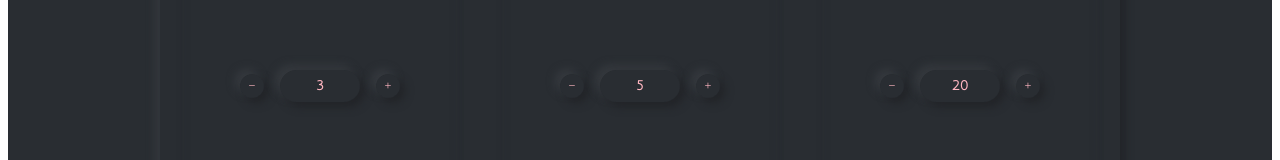
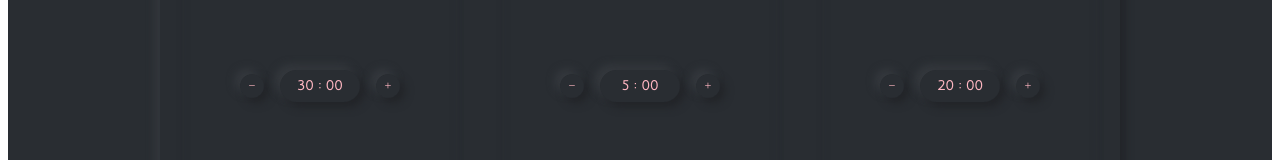
Before and after one commit to mattdeann/pomodoro, a React (Create React App) app: page / in a window 1280 px wide. Shown: the part 261-421 px from the top of the page. Built offline with nearby package versions, Linux system fonts and the light colour scheme.

Commit message:
Display formatted times

```diff
--- a/src/TimersBox/TimersBox.js
+++ b/src/TimersBox/TimersBox.js
@@ -12,9 +12,9 @@ class TimersBox extends React.Component {
   constructor() {
     super()
     this.state = {
-      workTime: 3,
-      shortTime: 5,
-      longTime: 20,
+      workTime: 1800,
+      shortTime: 300,
+      longTime: 1200,
       canPress: "auto",
       storedTime: 0
     }
@@ -22,13 +22,13 @@ class TimersBox extends React.Component {
 
   increment = (timerType) => {
     this.setState(prevState => ({
-      [timerType]: prevState[timerType] += 1
+      [timerType]: prevState[timerType] += 60
     }))
   }
 
   decrement = (timerType) => {
     this.setState(prevState => ({
-      [timerType]: prevState[timerType] -= 1
+      [timerType]: prevState[timerType] -= 60
     }))
   }
 
@@ -58,25 +58,38 @@ class TimersBox extends React.Component {
     let timer = setInterval(() => this.countDown(timer, timerType), 1000)
   }
 
+  formatTime = (time) => {
+    const minutes = Math.floor(time / 60)
+    console.log(minutes)
+    const seconds = time % 60
+    const formattedSeconds = seconds - 10 < 0 ? `0${seconds}` : seconds
+
+    return `${minutes.toFixed()} : ${formattedSeconds}`
+  }
+
   render() {
+    const formattedWork = this.formatTime(this.state.workTime);
+    const formattedShort = this.formatTime(this.state.shortTime);
+    const formattedLong = this.formatTime(this.state.longTime);
+
     return (
       <section className="timers-box">
         <WorkTimer
-          workTime={this.state.workTime}
+          workTime={formattedWork}
           startTimer={this.startTimer}
           increment={this.increment}
           decrement={this.decrement}
           canPress={this.state.canPress}
         />
         <ShortBreakTimer
-          shortTime={this.state.shortTime}
+          shortTime={formattedShort}
           startTimer={this.startTimer}
           increment={this.increment}
           decrement={this.decrement}
           canPress={this.state.canPress}
         />
         <LongBreakTimer
-          longTime={this.state.longTime}
+          longTime={formattedLong}
           startTimer={this.startTimer}
           increment={this.increment}
           decrement={this.decrement}
```
Also changed, not shown: 1 other file (tests, documents, lock files or other folders).
